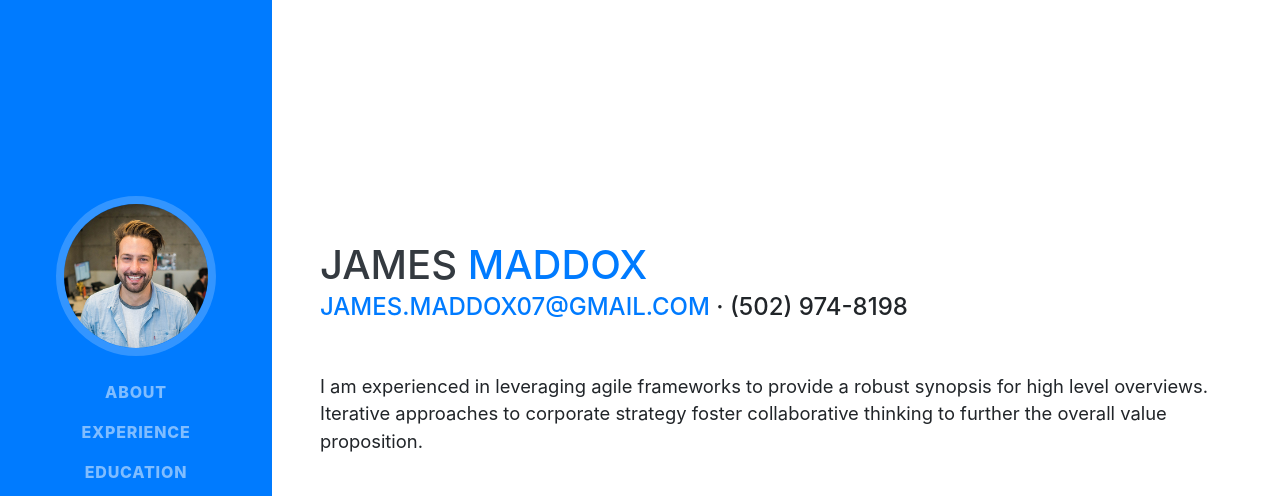
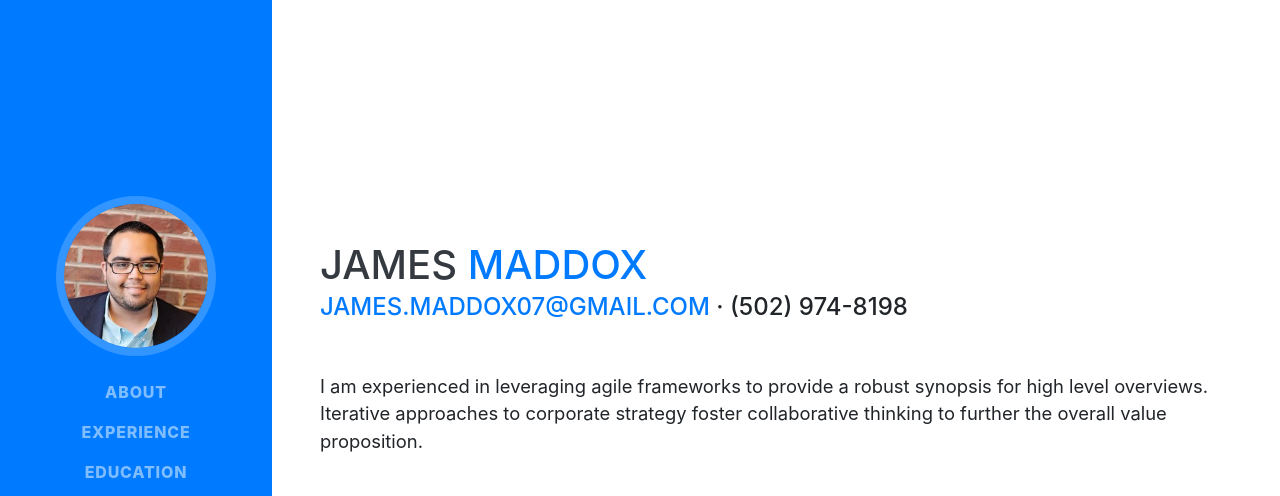
Before and after one commit to jemadd04/dev-portfolio, a website with bundled scripts: page index.html in a window 1280 px wide. Shown: the top 496 px of the page. Built offline with nearby package versions, Linux system fonts and the light colour scheme; a web font is replaced by a local one.

Commit message:
changed profile photo

```diff
--- a/index.html
+++ b/index.html
@@ -39,7 +39,7 @@
         <span class="d-none d-lg-block">
           <img
             class="img-fluid img-profile rounded-circle mx-auto mb-2"
-            src="img/profile.jpg"
+            src="img/headshot.jpg"
             alt=""
           />
         </span>
```
Also changed, not shown: img/headshot.jpg (added).
